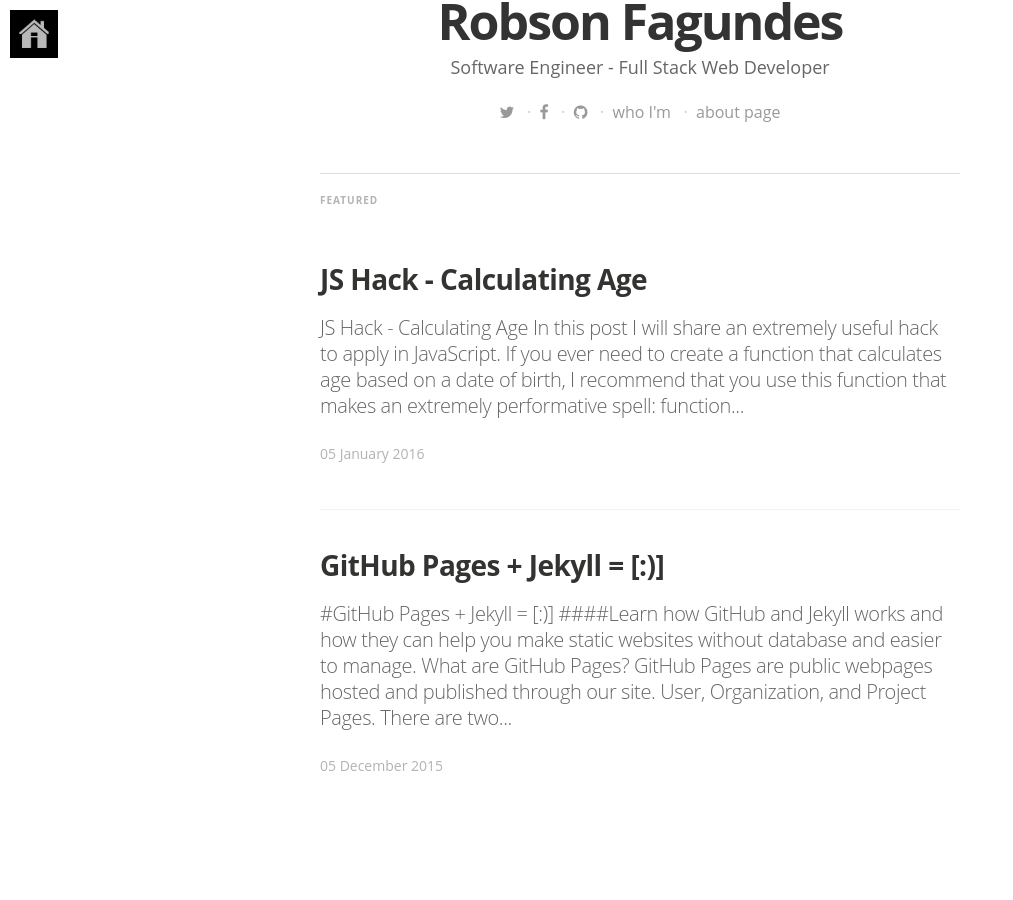
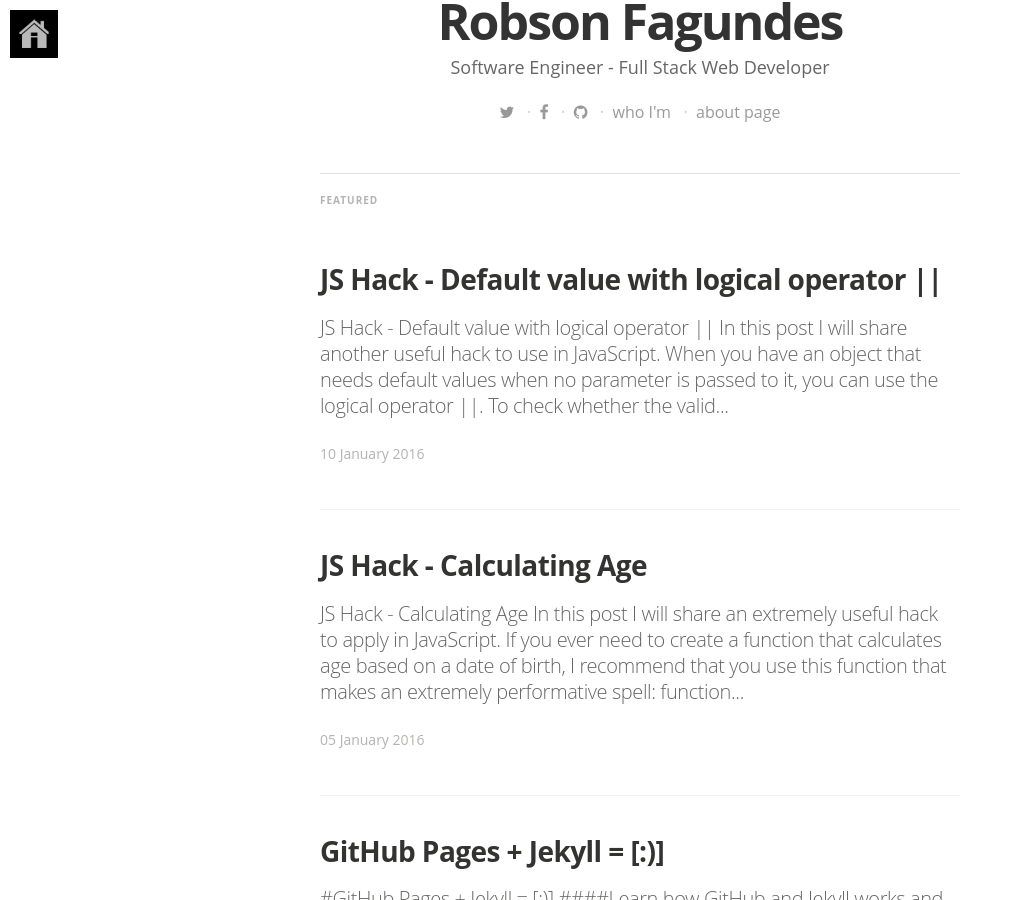
Before and after one commit to robsonfagundes/robsonfagundes.github.io, a Jekyll site: the page built from index.html, in a window 1280 px wide and 900 px high, scrolled down 538 px. Shown: the whole window, without its empty margins (0-1013 px from the left). Built offline with Jekyll 4.4.1, drawn with Linux system fonts in a browser that asks for light colours; nearby versions of some CDN libraries; some web fonts are replaced; the list of posts is cut into pages by our own code; some of the changed lines change nothing that is shown.

Commit message:
Update post - js hack 2
Update post - js hack 2

```diff
--- a/_posts/2016-01-10-jshack2-default-values-operator-or.markdown
+++ b/_posts/2016-01-10-jshack2-default-values-operator-or.markdown
@@ -2,8 +2,8 @@
 layout: post
 title:  "JS Hack - Default value with logical operator ||"
 date:   2016-01-10 13:30:05
-categories: feature
-tags: js,hack, default-value
+categories: javascript
+tags: featured
 image: /assets/article_images/machine.jpg
 ---
 
```
